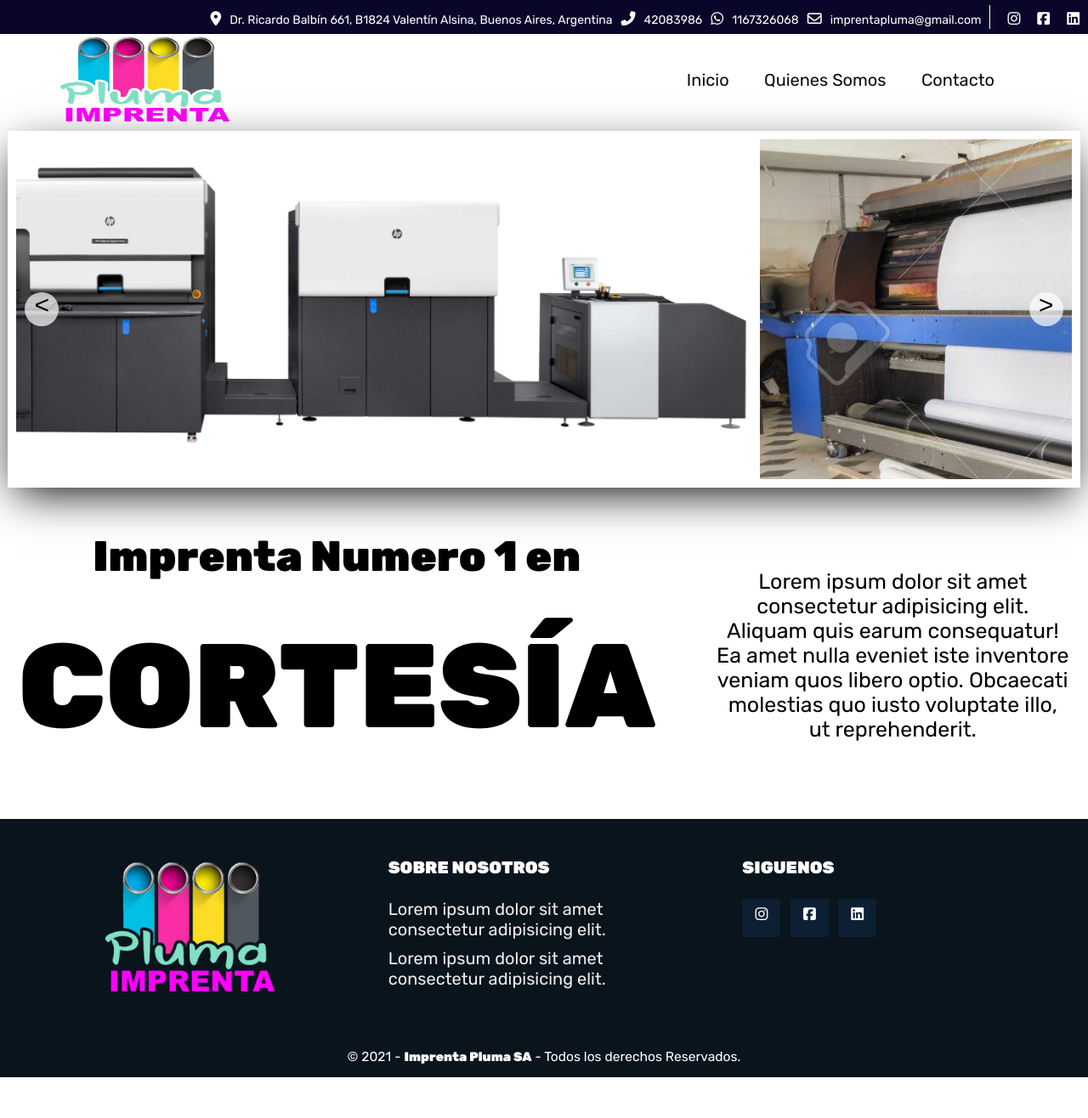
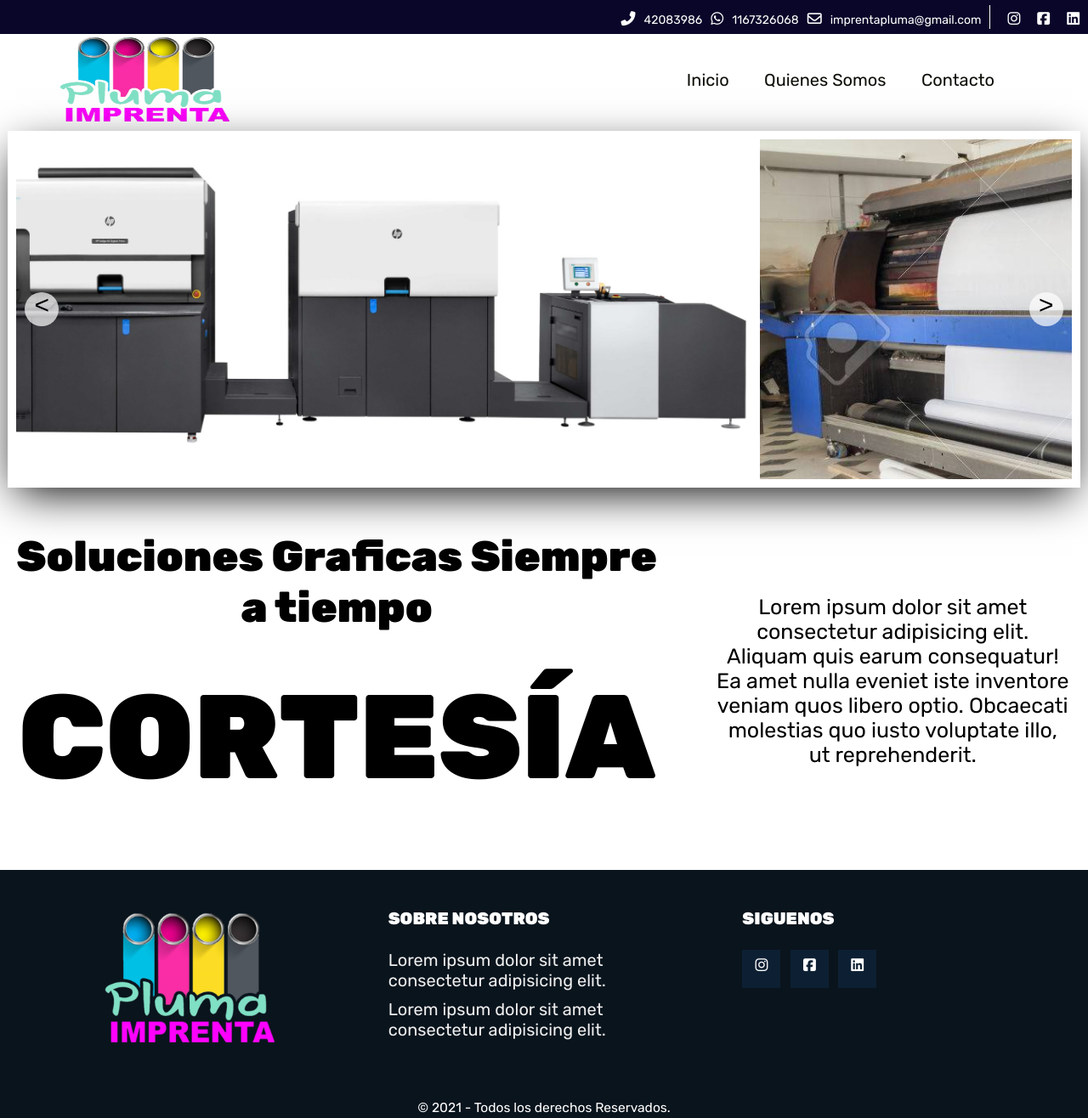
Before and after one commit to matiasldw/Imprenta-Pluma, a plain HTML site: page index.html in a window 1280 px wide. Shown: the whole page at 85% size. Before the commit the page ends 1268 px from the top, so only its background shows below. Drawn offline with Linux system fonts and the light colour scheme.

Commit message:
Cambios varios, mapa, h1, footer

```diff
--- a/index.html
+++ b/index.html
@@ -16,7 +16,6 @@
     <header class="encabezados">
         <div class="contacto">
             <ul class="ul_contactos">
-                <li><a href="https://goo.gl/maps/ZYabLrXN7C4eYyBb9" target="_blanck" title="Como llegar"><i class="fas fa-map-marker-alt icono"></i><span class="texto_contact">Dr. Ricardo Balbín 661, B1824 Valentín Alsina, Buenos Aires, Argentina</span></a></li>
                 <li><a href="tel:42083986" target="_blanck"><i class="fas fa-phone-alt icono"></i><span class="texto_contact">42083986</span></a></li>
                 <li><a href="https://wa.me/5491140682696" target="_blanck"><i class="fab fa-whatsapp icono"></i><span class="texto_contact">1167326068</span></a></li>
                 <li><a href="mailto:imprentapluma@gmail.com"><i class="far fa-envelope icono"></i><span class="texto_contact">imprentapluma@gmail.com</span></a></li>
@@ -69,7 +68,7 @@
         </div>
         <div class="contenedor_p">
             <div class="principal">
-                <h1>Imprenta Numero 1 en</h1>
+                <h1>Soluciones Graficas Siempre a tiempo</h1>
                 <div class="animacion">
                     <ul>
                         <li>SERIEDAD</li>
@@ -109,7 +108,7 @@
             </div>
         </div>
         <div class="grupo_2">
-            <p>&copy; 2021 - <span>Imprenta Pluma SA</span> - Todos los derechos Reservados. </p>
+            <p>&copy; 2021 - Todos los derechos Reservados. </p>
         </div>
     </footer>
     <script src="/js/index.js"></script>
```
Also changed, not shown: contacto.html (+1 -2 lines).
